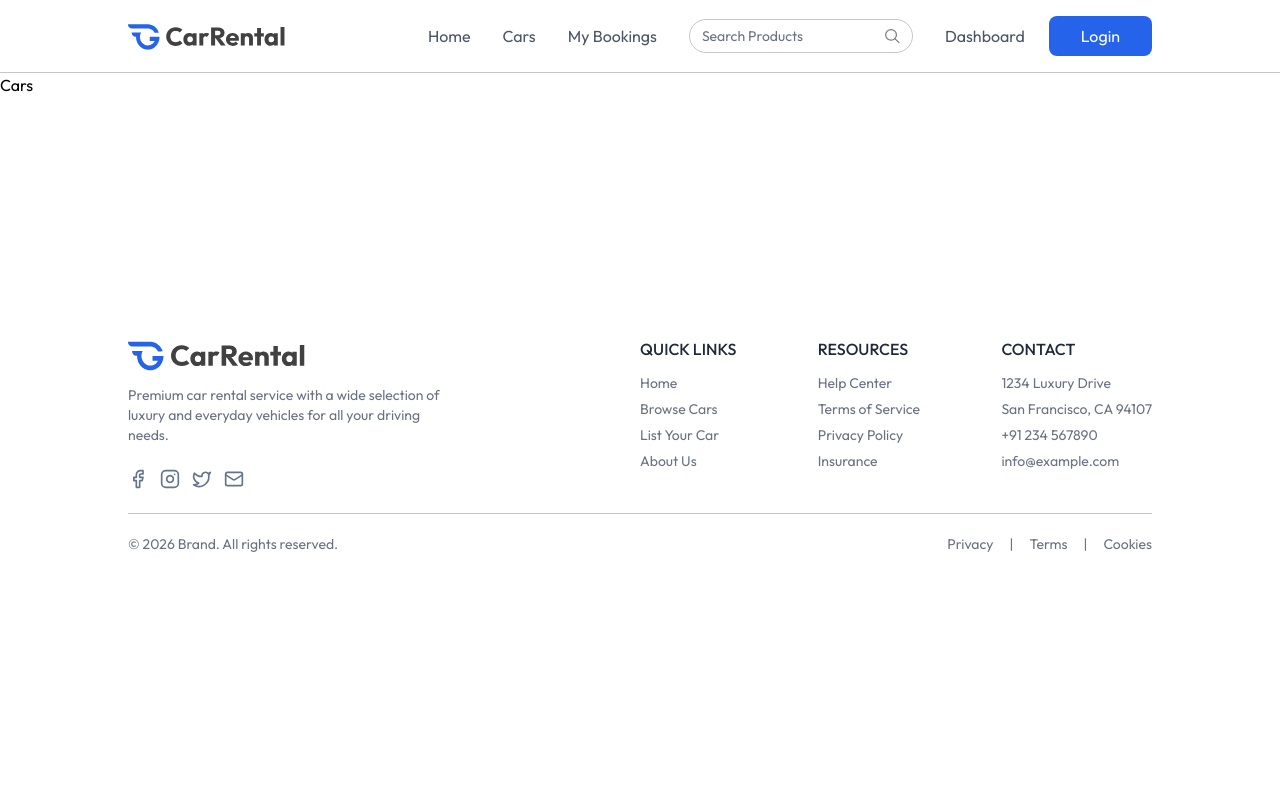
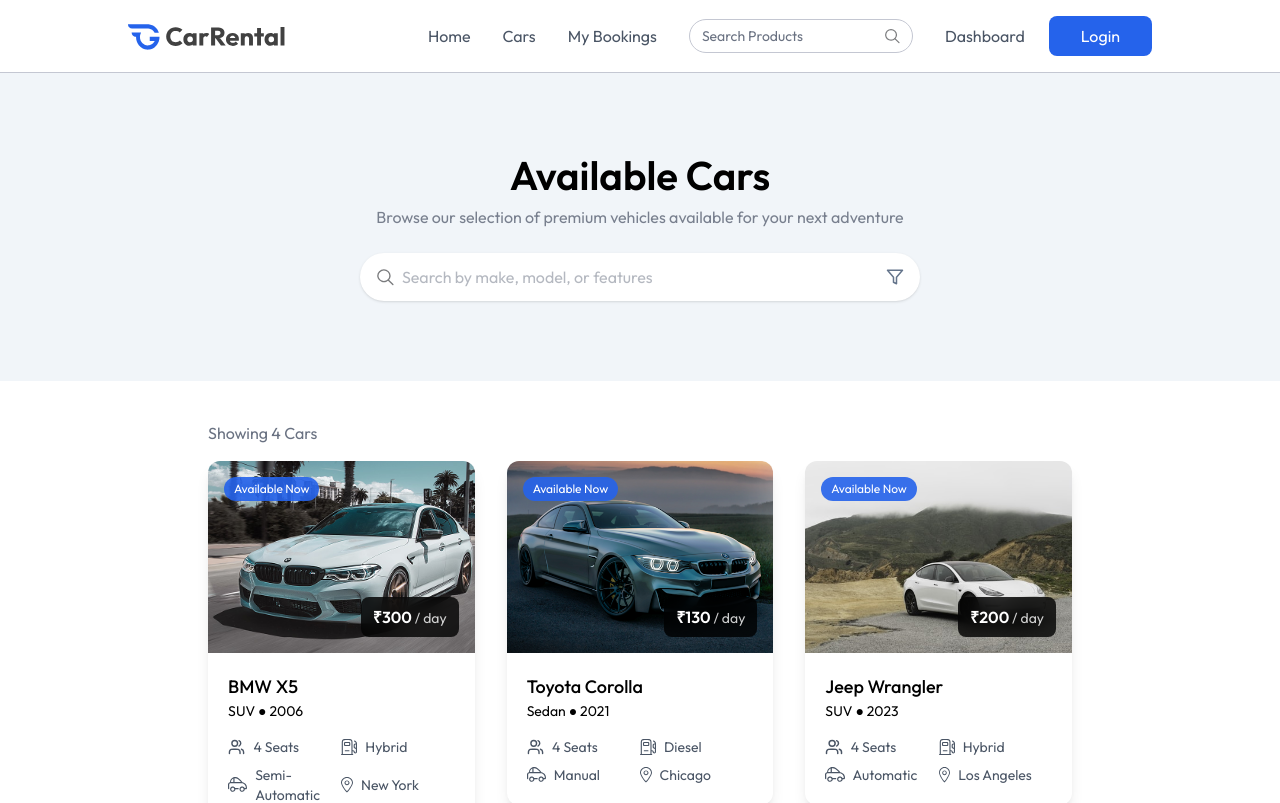
Before and after one commit to satyaki95/Vehicle-Rental, a React (Vite) app in the folder client/: page /cars in a window 1280 px wide. Shown: the top 803 px of the page. Built offline with nearby package versions, Linux system fonts and the light colour scheme.

Commit message:
cars page

```diff
--- a/client/src/pages/Cars.jsx
+++ b/client/src/pages/Cars.jsx
@@ -1,9 +1,57 @@
-
+import Title from "../components/Title";
+import CarCard from "../components/CarCard";
+import { assets, dummyCarData } from "../assets/assets";
+import { useState } from "react";
 
 const Cars = () => {
+  const [input, setInput] = useState("");
+
   return (
-    <div>Cars</div>
-  )
-}
+    <div>
+      <div className="flex flex-col items-center py-20 bg-light max-md:px-4">
+        <Title
+          title="Available Cars"
+          subTitle="Browse our selection of premium vehicles available for your next adventure"
+        />
 
-export default Cars
+        <div className="flex items-center bg-white px-4 mt-6 max-w-140 w-full h-12 rounded-full shadow">
+          <img
+            src={assets.search_icon}
+            alt="Search Icon"
+            className="w-4.5 h-4.5 mr-2"
+          />
+
+          <input
+            onClick={(e) => setInput(e.target.value)}
+            value={input}
+            type="text"
+            placeholder="Search by make, model, or features"
+            className="w-full h-full outline-none text-gray-500"
+          />
+
+          <img
+            src={assets.filter_icon}
+            alt="Search Icon"
+            className="w-4.5 h-4.5 ml-2"
+          />
+        </div>
+      </div>
+
+      <div className="px-6 md:px-16 lg:px-24 xl:px-32 mt-10">
+        <p className="text-gray-500 xl:px-20 max-w-7xl mx-auto">
+          Showing {dummyCarData.length} Cars
+        </p>
+
+        <div className="grid grid-cols-1 sm:grid-cols-2 lg:grid-cols-3 gap-8 mt-4 xl:px-20 max-w-7xl max-auto">
+          {dummyCarData.map((car, index) => (
+            <div key={index}>
+              <CarCard car={car} />
+            </div>
+          ))}
+        </div>
+      </div>
+    </div>
+  );
+};
+
+export default Cars;
```
